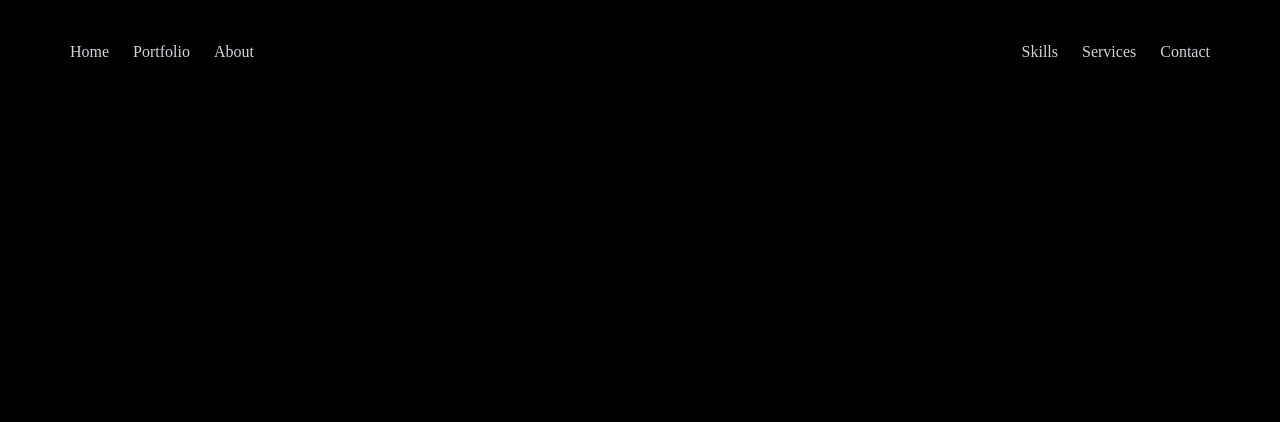
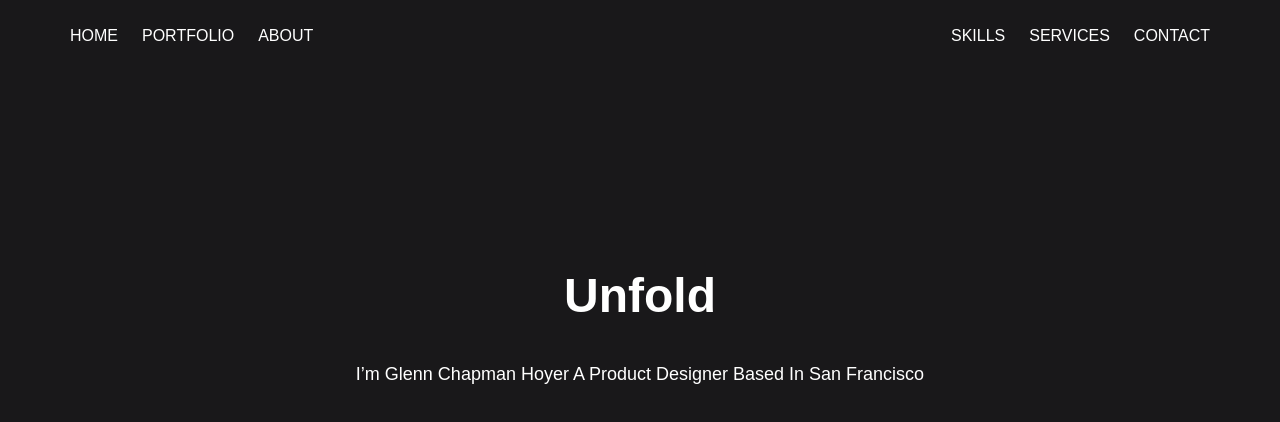
Before and after one commit to chibokaxavier/portfolio-2.0, a Next.js app: page / in a window 1280 px wide. Shown: the top 422 px of the page. Built offline with nearby package versions, Linux system fonts and the light colour scheme.

Commit message:
BANNER  DONE FOR NOW,UP NEXT IS THE ABOUT

```diff
--- /dev/null
+++ b/components/Banner.jsx
@@ -0,0 +1,55 @@
+import Image from "next/image";
+import React from "react";
+import Navbar from "./Navbar";
+import { useTypewriter, Cursor } from "react-simple-typewriter";
+import { motion } from "framer-motion";
+
+const Banner = () => {
+  const [text, setText] = useTypewriter({
+    words: ["Chiboka Emmanuel Chinemezu.", "a Software Engineer"],
+    loop: true,
+    delaySpeed: 2000,
+  });
+  return (
+    <div className="relative md:h-[95vh] h-[100vh]">
+      {/* <div className="absolute top-0 left-0 -z-50 h-[100vh] md:w-[1140px]  w-full">
+        <Image
+          src="https://images.pexels.com/photos/3885344/pexels-photo-3885344.jpeg?auto=compress&cs=tinysrgb&w=600"
+          fill
+          alt="dd"
+          objectFit="cover"
+          priority
+        />
+      </div> */}
+      <div className="">
+        <Navbar />
+      </div>
+
+      <div className="flex items-center justify-center mt-[200px] text-center">
+            <motion.div
+              initial={{
+                x: -500,
+                opacity: 0,
+                scale: 0.5,
+              }}
+              animate={{
+                x: 0,
+                opacity: 1,
+                scale: 1,
+              }}
+              transition={{ duration: 1.5 }}
+              className="flex flex-col  items-center justify-center space-y-10 px-4"
+            >
+              <p className="text-5xl font-bold capitalize">
+                Unfold
+              </p>
+              <p className="text-lg">I’m Glenn Chapman Hoyer A Product Designer Based In San Francisco</p>
+            </motion.div>
+
+
+      </div>
+    </div>
+  );
+};
+
+export default Banner;
--- a/components/Navbar.jsx
+++ b/components/Navbar.jsx
@@ -2,8 +2,8 @@ import React from "react";
 
 const Navbar = () => {
   return (
-    <nav className=" mt-10">
-      <div className="flex  justify-between">
+    <nav className=" py-6 md:w-[1140px] uppercase text-base">
+      <div className="md:flex hidden  justify-between">
         <div className="flex space-x-6 items-center">
           <div>Home</div>
           <div>Portfolio</div>
--- a/next.config.js
+++ b/next.config.js
@@ -1,6 +1,9 @@
 /** @type {import('next').NextConfig} */
 const nextConfig = {
   reactStrictMode: true,
+  images: {
+    domains:["images.pexels.com"],
+  },
 }
 
 module.exports = nextConfig
--- a/package.json
+++ b/package.json
@@ -19,6 +19,7 @@
     "react": "18.2.0",
     "react-dom": "18.2.0",
     "react-icons": "^4.9.0",
+    "react-simple-typewriter": "^5.0.1",
     "tailwindcss": "3.3.2"
   }
 }
--- a/pages/index.js
+++ b/pages/index.js
@@ -1,14 +1,19 @@
+import Banner from "@/components/Banner";
 import Navbar from "@/components/Navbar";
 import Image from "next/image";
 
 export default function Home() {
   return (
-  <>
-    <Navbar />
-   <main className="">
+    <>
+    <div className="h-screen">
+      <main className="">
+        <section id="home" className="snap-start">
+        <Banner />
+        </section>
 
-    </main>
-  </>
+      </main>
+    </div>
 
+    </>
   );
-};
+}
--- a/styles/globals.css
+++ b/styles/globals.css
@@ -4,11 +4,11 @@
 
 @layer base{
   body{
-    @apply bg-black md:w-[1140px] mx-auto   text-gray-300
+    @apply bg-[#19181a] md:w-[1140px] mx-auto  text-white
 
   }
 }
 
 body{
-  font-family: 'Special Elite', cursive;
+  font-family: 'Philosopher', sans-serif;
 }
```
Also changed, not shown: 1 other file (tests, documents, lock files or other folders).
